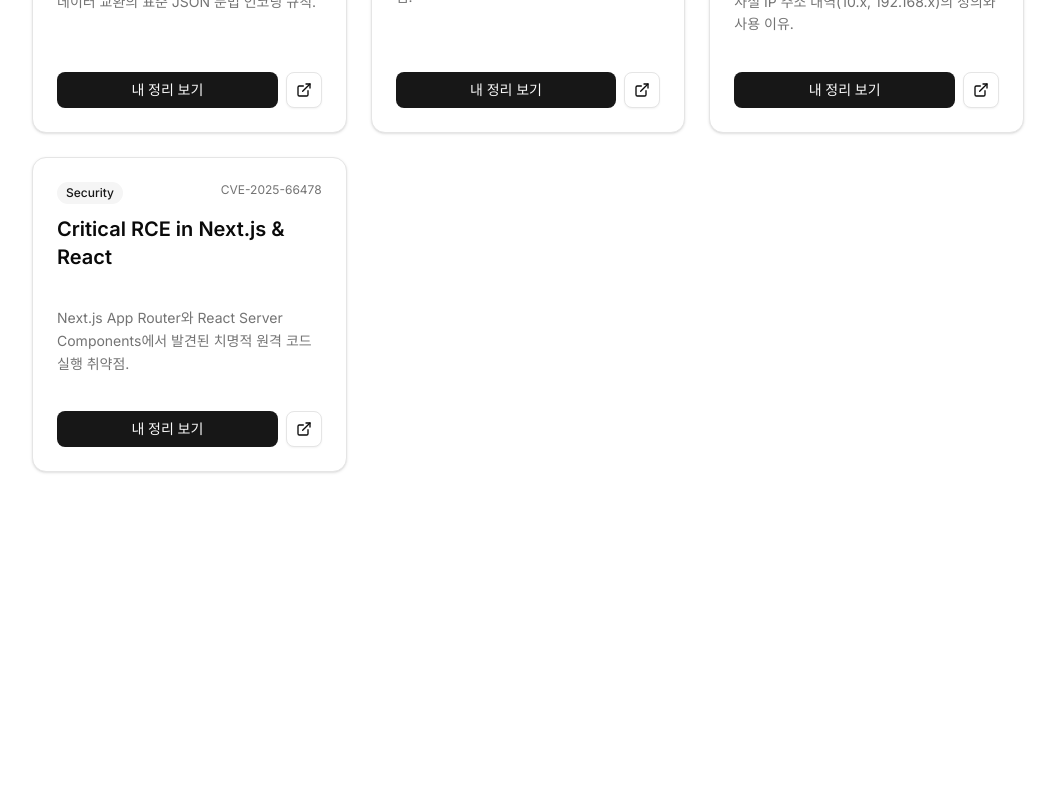
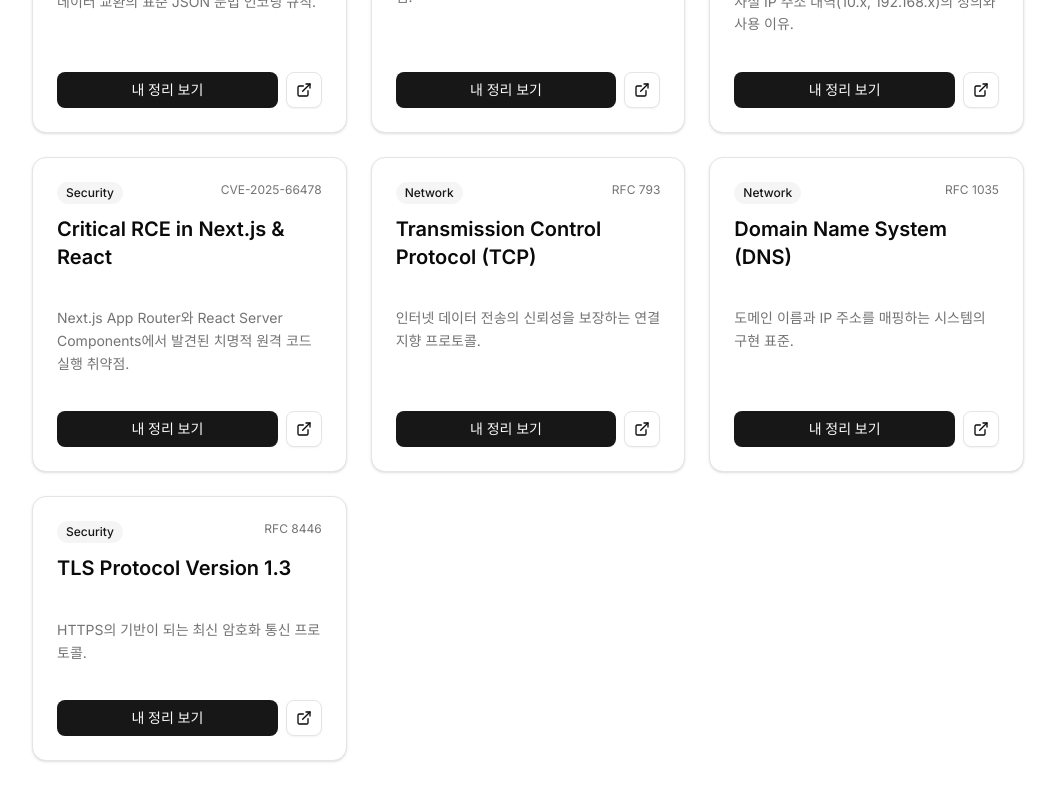
Before and after one commit to kimmjen/my-standard-doc, a Next.js app: page / in a window 1280 px wide. Shown: the part 728-1528 px from the top of the page, without its empty margins (112-1167 px from the left). Before the commit the page ends 1248 px from the top, so only its background shows below. Built offline with nearby package versions, Linux system fonts and the light colour scheme.

Commit message:
feat: add detailed network standards (tcp, dns, tls)

```diff
--- /dev/null
+++ b/content/rfc-1035.mdx
@@ -0,0 +1,39 @@
+---
+title: "Domain Names - Implementation (RFC 1035)"
+date: "1987-11-01"
+---
+
+# DNS (Domain Name System)
+
+[RFC 1035](https://datatracker.ietf.org/doc/html/rfc1035)는 사람이 읽을 수 있는 도메인 이름(예: `google.com`)을 컴퓨터가 이해하는 IP 주소(예: `142.250.x.x`)로 변환해주는 시스템입니다.
+
+---
+
+## 1. 동작 원리 (The Resolution Process)
+
+브라우저 주소창에 `www.example.com`을 입력하면 다음과 같은 일이 벌어집니다.
+
+1.  **Local Cache 확인**: 브라우저나 OS가 이미 IP를 알고 있는지 봅니다.
+2.  **Recursive Resolver 요청**: (보통 통신사 DNS) "이 주소 IP 아시는 분?" 하고 묻습니다.
+3.  **Root Server (.)**: "나는 몰라. 하지만 `.com` 관리하는 애는 알아." -> `.com` 서버 주소 알려줌.
+4.  **TLD Server (.com)**: "나는 몰라. 하지만 `example.com` 관리하는 애는 알아." -> `example.com` 네임서버 주소 알려줌.
+5.  **Authoritative Server**: "그거 내 관할이야! IP는 `93.184.216.34`야." -> 최종 정답 반환.
+
+---
+
+## 2. 주요 레코드 타입
+
+AWS Route53이나 가비아 같은 도메인 관리 사이트에서 보게 되는 설정들입니다.
+
+*   **A (Address)**: 도메인을 **IPv4 주소**와 연결합니다. (가장 기본)
+*   **AAAA**: 도메인을 **IPv6 주소**와 연결합니다.
+*   **CNAME (Canonical Name)**: 도메인의 **별명**을 만듭니다. (예: `blog.site.com` -> `site.github.io`)
+*   **NS (Name Server)**: 이 도메인을 관리하는 **네임서버**를 지정합니다.
+*   **MX (Mail Exchange)**: 이메일을 받을 **메일 서버**를 지정합니다.
+
+---
+
+## 3. TTL (Time To Live)
+*   DNS 레코드가 캐시 서버에 저장되는 **시간(초)**입니다.
+*   TTL이 너무 길면, 서버 IP를 바꿨을 때 반영되는 데 오래 걸립니다.
+*   TTL이 너무 짧으면, DNS 조회가 너무 자주 일어나 접속이 느려질 수 있습니다.
--- /dev/null
+++ b/content/rfc-793.mdx
@@ -0,0 +1,43 @@
+---
+title: "Transmission Control Protocol (RFC 793)"
+date: "1981-09-01"
+---
+
+# TCP (Transmission Control Protocol)
+
+[RFC 793](https://datatracker.ietf.org/doc/html/rfc793)은 인터넷의 신뢰성을 책임지는 전송 계층 프로토콜인 **TCP**를 정의합니다.
+우리가 보내는 데이터가 **"순서대로"**, **"빠짐없이"** 도착한다는 것을 보장해주는 고마운 기술입니다.
+
+---
+
+## 1. 핵심 메커니즘: 3-Way Handshake
+TCP 연결을 맺을 때는 반드시 3단계의 인사를 나눕니다.
+이 과정이 있어야 양쪽 다 데이터를 주고받을 준비가 되었는지 확인할 수 있습니다.
+
+1.  **SYN (Synchronize)**: "안녕? 나 너랑 대화하고 싶어." (클라이언트 -> 서버)
+2.  **SYN-ACK**: "그래, 확인했어. 나도 준비됐어." (서버 -> 클라이언트)
+3.  **ACK (Acknowledge)**: "오케이, 연결 시작하자!" (클라이언트 -> 서버)
+
+> [!TIP]
+> **왜 중요할까요?**
+> 서버가 다운되거나 네트워크가 끊겼을 때, 애플리케이션이 "연결 타임아웃(Connection Timeout)"을 낼 수 있는 근거가 바로 이 과정에서 응답이 오지 않기 때문입니다.
+
+---
+
+## 2. 흐름 제어와 혼잡 제어
+TCP가 단순한 연결 도구가 아니라 '지능적인' 프로토콜인 이유입니다.
+
+*   **Flow Control (흐름 제어)**: 받는 사람이 처리할 수 있을 만큼만 데이터를 보냅니다. (상대방의 버퍼 크기 고려)
+*   **Congestion Control (혼잡 제어)**: 네트워크 망 자체가 막히면 전송 속도를 스스로 줄입니다. (Slow Start 알고리즘 등)
+
+---
+
+## 3. TCP vs UDP
+개발자가 가장 자주 하는 고민 중 하나입니다.
+
+| 특징 | TCP | UDP (User Datagram Protocol) |
+| :--- | :--- | :--- |
+| **신뢰성** | 높음 (전송 보장) | 낮음 (유실될 수 있음) |
+| **속도** | 상대적으로 느림 | 매우 빠름 |
+| **연결** | 연결 지향 (Connection-oriented) | 비연결형 (Connection-less) |
+| **사용처** | 웹(HTTP), 이메일, 파일 전송 | 실시간 스트리밍, 온라인 게임, DNS |
--- /dev/null
+++ b/content/rfc-8446.mdx
@@ -0,0 +1,38 @@
+---
+title: "The Transport Layer Security (TLS) Protocol Version 1.3 (RFC 8446)"
+date: "2018-08-01"
+---
+
+# TLS 1.3 (Transport Layer Security)
+
+[RFC 8446](https://datatracker.ietf.org/doc/html/rfc8446)은 인터넷 통신을 암호화하여 **도청**과 **변조**를 막는 최신 보안 프로토콜입니다.
+우리가 흔히 말하는 **HTTPS**의 'S(Secure)'가 바로 이 TLS 위에서 HTTP를 돌린다는 뜻입니다. (구 SSL의 후속)
+
+---
+
+## 1. TLS 1.3의 혁신 (vs 1.2)
+개발자가 알아야 할 가장 큰 차이는 **"속도"**와 **"보안"**입니다.
+
+*   **더 빠른 핸드셰이크 (1-RTT)**: 과거엔 연결 맺느라 데이터를 2번 왕복해야 했지만(2-RTT), 1.3부터는 **단 한 번의 왕복**으로 암호화 연결이 끝납니다. HTTPS가 느리다는 건 옛말입니다.
+*   **더 강력한 암호화**: 취약점이 발견된 낡은 암호화 알고리즘(RC4, SHA-1 등)을 완전히 제거했습니다.
+
+---
+
+## 2. HTTPS 연결 과정 (간단 요약)
+
+1.  **Client Hello**: "나 TLS 1.3 지원해. 우리 암호화해서 대화하자."
+2.  **Server Hello**: "그래 좋아. 내 신분증(인증서) 여기 있고, 앞으로 이 키로 암호화하자."
+3.  **Encrypted Data**: (이제부터 모든 데이터는 암호화되어 전송됨)
+
+> [!NOTE]
+> **인증서(Certificate)란?**
+> 서버가 "내가 진짜 그 사이트 맞아요"라고 증명하는 전자 신분증입니다.
+> 신뢰할 수 있는 기관(CA)이 서명해줍니다. 만약 브라우저가 "안전하지 않음" 경고를 띄운다면, 서버가 가짜 신분증을 내밀었거나 유효기간이 지났기 때문입니다.
+
+---
+
+## 3. 개발자의 체크리스트
+
+*   **포트 번호**: HTTPS는 기본적으로 **443**번 포트를 씁니다. (HTTP는 80번)
+*   **Mixed Content**: HTTPS 페이지 안에서 HTTP(암호화 안 된) 이미지나 스크립트를 불러오면 브라우저가 차단합니다.
+*   **HSTS**: "우리 사이트는 무조건 HTTPS로만 접속해!"라고 브라우저에게 강제하는 보안 헤더입니다.
--- a/data/standards.ts
+++ b/data/standards.ts
@@ -72,4 +72,31 @@
     summary: "Next.js App Router와 React Server Components에서 발견된 치명적 원격 코드 실행 취약점.",
     link: "https://nextjs.org/blog/security-2025-02-04",
   },
+  {
+    id: "8",
+    slug: "rfc-793",
+    code: "RFC 793",
+    title: "Transmission Control Protocol (TCP)",
+    category: "Network",
+    summary: "인터넷 데이터 전송의 신뢰성을 보장하는 연결 지향 프로토콜.",
+    link: "https://datatracker.ietf.org/doc/html/rfc793",
+  },
+  {
+    id: "9",
+    slug: "rfc-1035",
+    code: "RFC 1035",
+    title: "Domain Name System (DNS)",
+    category: "Network",
+    summary: "도메인 이름과 IP 주소를 매핑하는 시스템의 구현 표준.",
+    link: "https://datatracker.ietf.org/doc/html/rfc1035",
+  },
+  {
+    id: "10",
+    slug: "rfc-8446",
+    code: "RFC 8446",
+    title: "TLS Protocol Version 1.3",
+    category: "Security",
+    summary: "HTTPS의 기반이 되는 최신 암호화 통신 프로토콜.",
+    link: "https://datatracker.ietf.org/doc/html/rfc8446",
+  },
 ];
```
